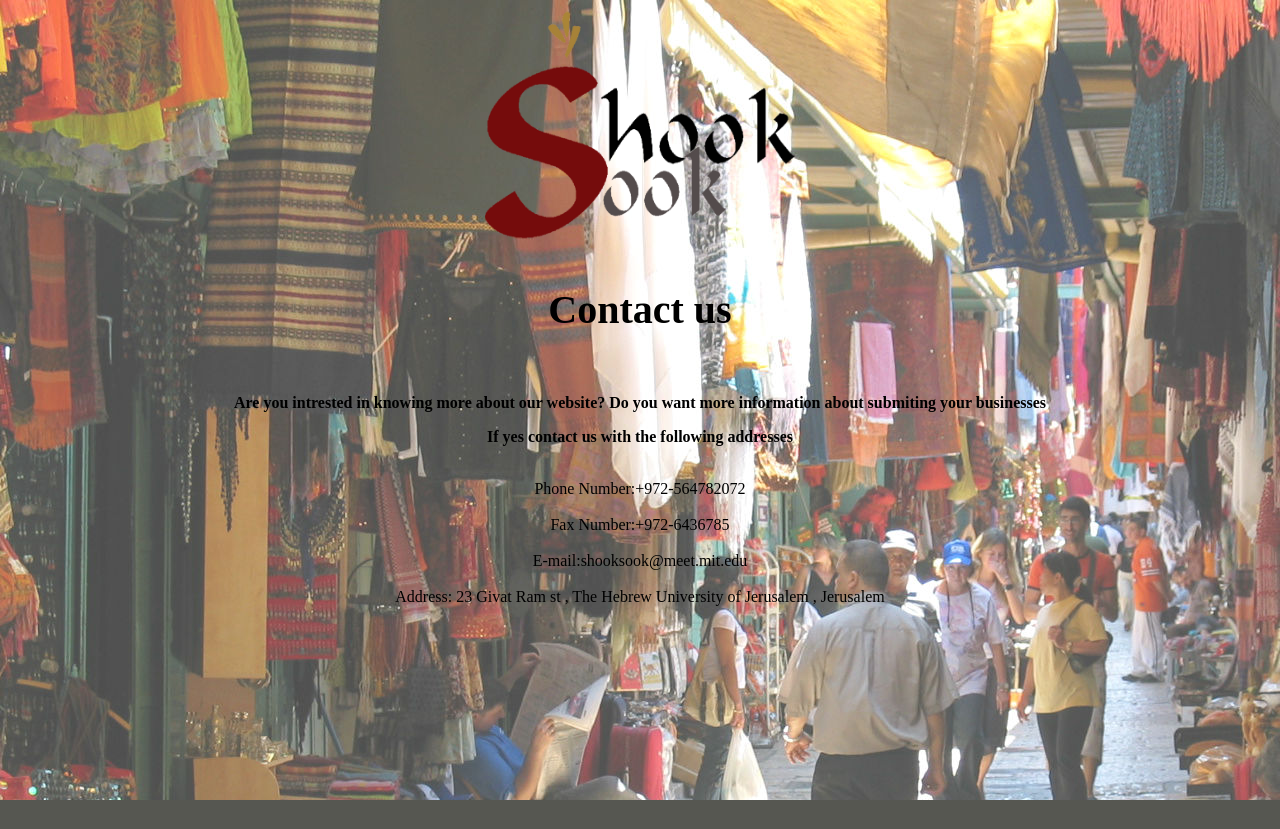
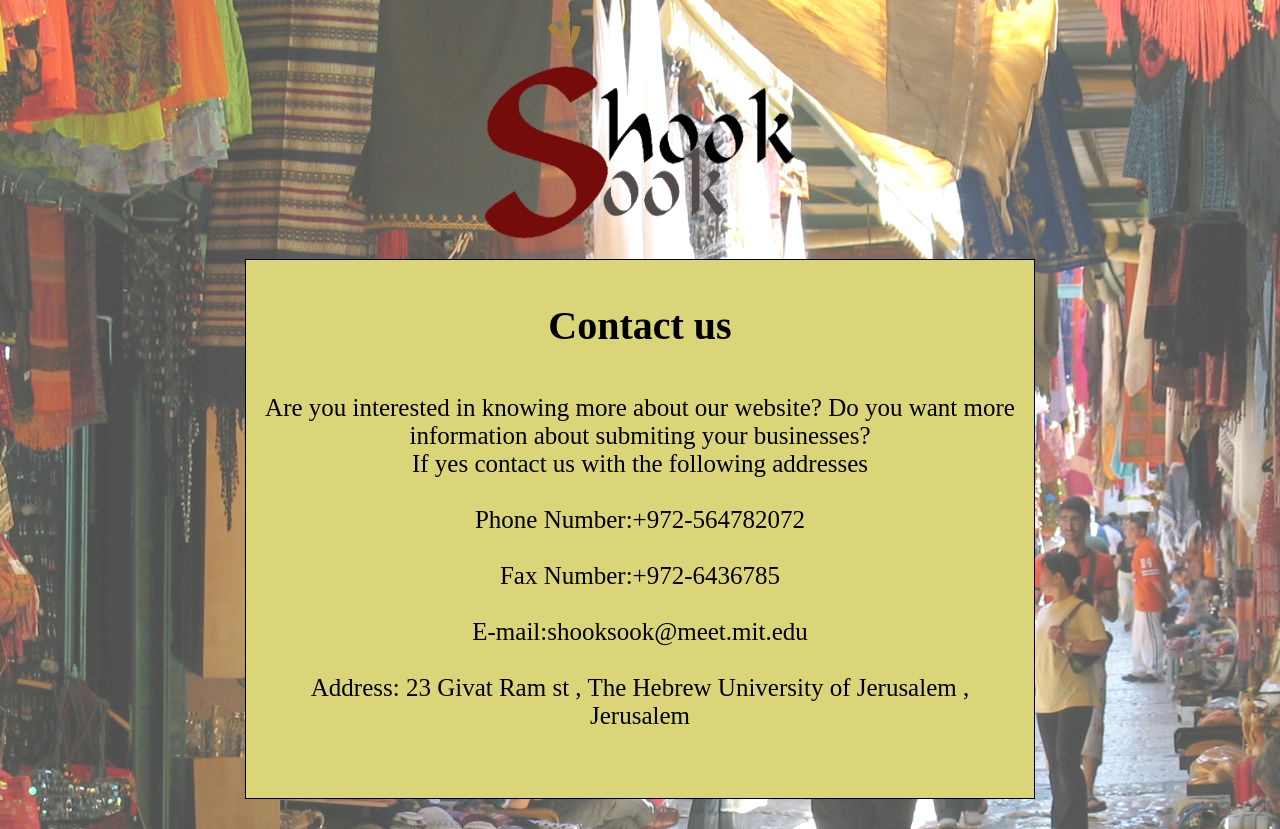
Before and after one commit to meet-projects/shooksookmegabits-y2-2013, a Django app: page /contact in a window 1280 px wide. Before the commit the page ends 800 px from the top, so only its background shows below. Run offline with Django 3.2, Linux system fonts and the light colour scheme; parts of the project's set-up code (start-up, migrations or seed data) failed here and were passed over.

Commit message:
minor changes on ContactUs page

```diff
--- a/shooksook/main/static/css/project.css
+++ b/shooksook/main/static/css/project.css
@@ -168,3 +168,6 @@ f
 .i{
 	font-weight:bold;
 }
+#contactus{
+	font-size:25px;
+}
--- a/shooksook/main/templates/main/contact.html
+++ b/shooksook/main/templates/main/contact.html
@@ -15,16 +15,18 @@ ShookSook - The Old City Online Marketplace
 <br>
 </a>
 <br />
+<div class="card">
 <div id="contact"><h1><b> Contact us</b></h1> </div>
 <br />
-<div><p><b> Are you intrested in knowing more about our website? Do you want more information about submiting your businesses</div> </b></p>
-
-<div><p><b>  If yes contact us with the following addresses</b></p><br /></div>
+<div id= "contactus">
+<div>Are you interested in knowing more about our website? Do you want more information about submiting your businesses?</div>
+<div> If yes contact us with the following addresses</div><br />
 <div> Phone Number:+972-564782072</div><br />
 <div> Fax Number:+972-6436785</div><br />
 <div>E-mail:shooksook@meet.mit.edu  </div><br />
 <div>Address: 23 Givat Ram st , The Hebrew University of Jerusalem , Jerusalem </div><br /></b></p>
-
+</div>
+</div>
 </body>
 
 </html>
```
